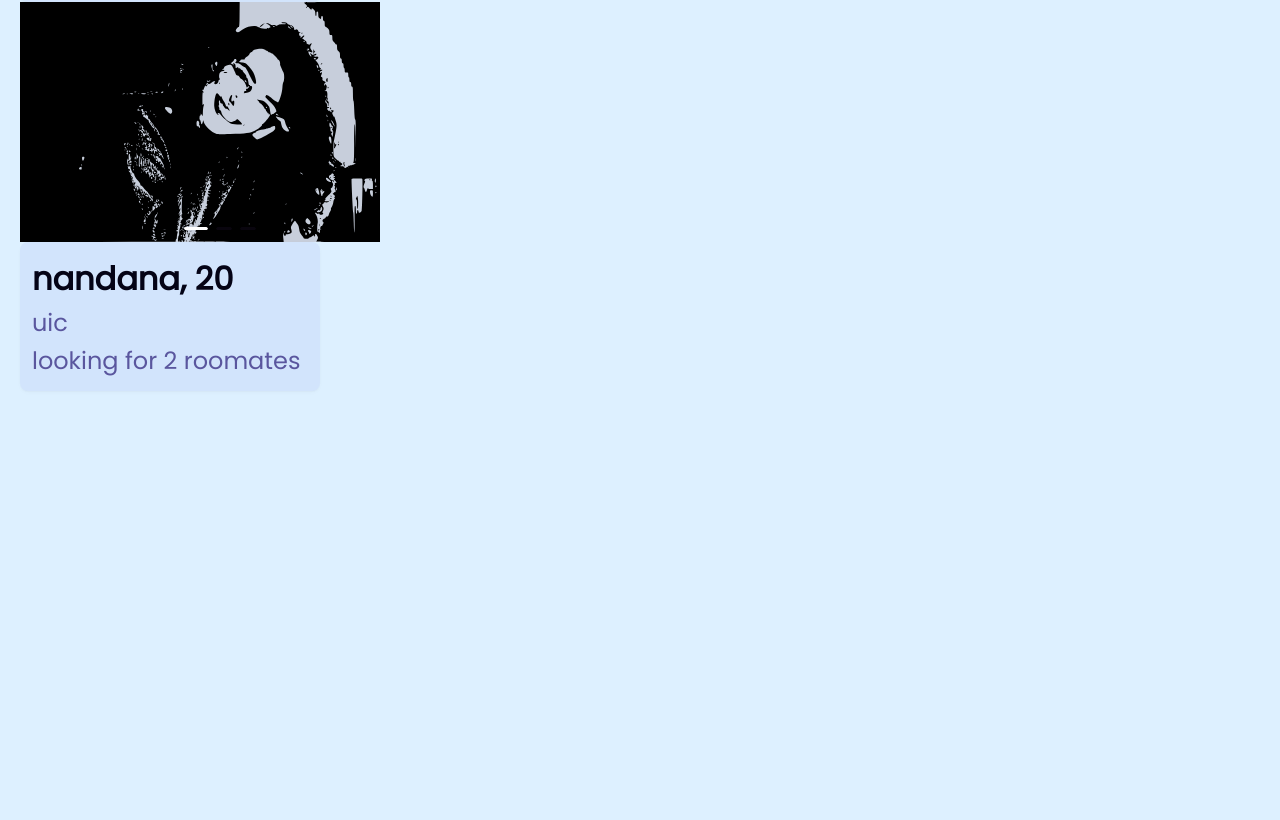
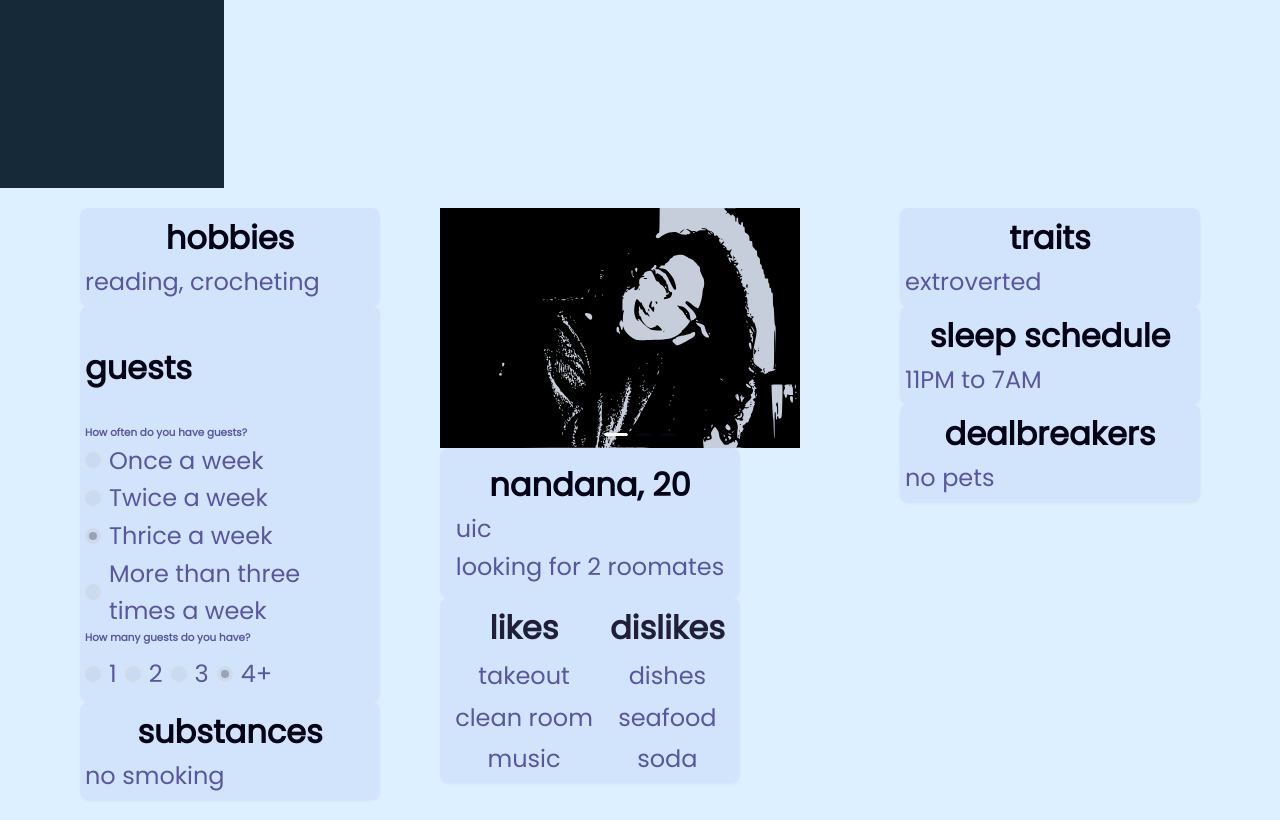
Before and after one commit to Olympicene/WildHacks-2024-Project, a React (Create React App) app in the folder client/: page /home in a window 1280 px wide. Shown: the part 612-1432 px from the top of the page. Before the commit the page ends 1023 px from the top, so only its background shows below. Built offline with nearby package versions, Linux system fonts and the light colour scheme.

Commit message:
temp fix layout

```diff
--- a/client/src/components/Card/Guest/guest.js
+++ b/client/src/components/Card/Guest/guest.js
@@ -40,6 +40,7 @@ const Guest = ({value}) => {
         }}
         styles={{ body: cardBodyStyles }}
         hoverable
+        bordered={false}
       >
 
         <p>guests</p>
--- a/client/src/components/Card/Likes/likes.css
+++ b/client/src/components/Card/Likes/likes.css
@@ -2,7 +2,7 @@
     font-family: 'Poppins', sans-serif;
     font-weight: 800;
     font-style: normal;
-    font-size: 1rem;
+    font-size: 2rem;
     margin: 0;
     color: #1d1c2c;
     background-color: #d2e4fc;
@@ -29,11 +29,11 @@
   .like-text,
   .dislike-text {
     font-family: 'Poppins', sans-serif;
-    font-weight: 300;
+    font-weight: 600;
     font-style: normal;
-    font-size: 0.75rem;
+    font-size: 2rem;
     margin: 0;
-    color: #5a569e;
+    color: #201f37;
     text-align: center;
   }
 
@@ -42,7 +42,7 @@
     font-family: 'Poppins', sans-serif;
     font-weight: 300;
     font-style: normal;
-    font-size: 0.5rem;
+    font-size: 1.5rem;
     margin-top: 4px;
     text-align: center;
     color: #5a569e;
--- a/client/src/components/Card/Likes/likes.js
+++ b/client/src/components/Card/Likes/likes.js
@@ -1,6 +1,6 @@
 import React from 'react';
 import { Card } from 'antd';
-import './likes.css';
+import './Likes.css';
 
 const Likes = ({details}) => {
     const cardBodyStyles = {
@@ -9,17 +9,17 @@ const Likes = ({details}) => {
     };
 
   return (
-    <Card className="info-title" size="small" style={{ width: 200 }} styles = {{body:cardBodyStyles}}hoverable>
+    <Card className="info-title" size="small" style={{ width: 300 }} bordered={false} styles = {{body:cardBodyStyles}}hoverable>
       <div className="likes-container">
         <div className="like-container">
-          <span className="like-text">Likes</span>
+          <span className="like-text">likes</span>
           <span className="like">{details.like1}</span>
           <span className="like">{details.like2}</span>
           <span className="like">{details.like3}</span>
         </div>
         <div className="vl"></div>
         <div className="dislike-container">
-          <span className="dislike-text">Dislikes</span>
+          <span className="dislike-text">dislikes</span>
           <span className="like">{details.dislike1}</span>
           <span className="like">{details.dislike2}</span>
           <span className="like">{details.dislike3}</span>
--- a/client/src/components/Layout/Layout.css
+++ b/client/src/components/Layout/Layout.css
@@ -1,3 +1,12 @@
 .layout-container {
     margin : 20px;
+    display: flex;
+    flex-direction: row;
+    justify-content: space-evenly;
 }
+
+.semi-container {
+    display : flex;
+    flex-direction: column;
+    justify-content: space-evenly;
+}
--- a/client/src/components/Layout/Layout.js
+++ b/client/src/components/Layout/Layout.js
@@ -3,6 +3,7 @@ import Photo from '../Card/Photo/Photo';
 import MainInfo from '../Card/MainInfo/MainInfo';
 import Info from '../Card/Info/Info';
 import Guest from '../Card/Guest/Guest';
+import Likes from '../Card/Likes/Likes';
 
 const Layout = () => {
     const dummy = {
@@ -17,25 +18,39 @@ const Layout = () => {
         guests : {
             freq : 3,
             num : 4
+        },
+        traits : "extroverted",
+        dealbreakers : "no pets",
+        sleep : "11PM to 7AM",
+        allLikes : {
+            like1 : "takeout",
+            like2 : "clean room",
+            like3 : "music",
+            dislike1 : "dishes",
+            dislike2 : "seafood",
+            dislike3 : "soda"
         }
     }
     require("./Layout.css");
 
     return (
         <div className='layout-container'>
-            <div>
+            <div className='semi-container'>
                 <Info title="hobbies" details={dummy.hobbies}/>
                 <Guest value={dummy.guests}/>
                 <Info title="substances" details={dummy.substances}/>
             </div>
 
-            <div>
+            <div lassName='semi-container'>
                 <Photo/>
                 <MainInfo details={dummy.user}/>
+                <Likes details={dummy.allLikes}/>
             </div>
 
-            <div>
-
+            <div lassName='semi-container'>
+                <Info title="traits" details={dummy.traits}/>
+                <Info title="sleep schedule" details={dummy.sleep}/>
+                <Info title="dealbreakers" details={dummy.dealbreakers}/>
             </div>
 
         </div>
--- a/client/src/components/NavBar/Navbar.js
+++ b/client/src/components/NavBar/Navbar.js
@@ -24,7 +24,7 @@ const items = [
   getItem('Profile', '4', <IdcardOutlined />),
 ];
 
-const App = () => {
+const Navbar = () => {
   const [collapsed, setCollapsed] = useState(false);
   const toggleCollapsed = () => {
     setCollapsed(!collapsed);
@@ -50,4 +50,4 @@ const App = () => {
   );
 };
 
-export default App;
+export default Navbar;
--- a/client/src/views/Homepage/Homepage.js
+++ b/client/src/views/Homepage/Homepage.js
@@ -1,10 +1,12 @@
 import * as React from 'react'
 import Layout from '../../components/Layout/Layout';
+import Navbar from '../../components/NavBar/Navbar';
 
 const Homepage = () => {
     require('./Homepage.css');
     return (
         <div>
+            <Navbar/>
             <Layout/>
         </div>
     )
```
Also changed, not shown: client/src/components/Card/Sleep/Sleep.css (deleted, +0 -12 lines), client/src/components/Card/Sleep/Sleep.js (deleted, +0 -42 lines).
